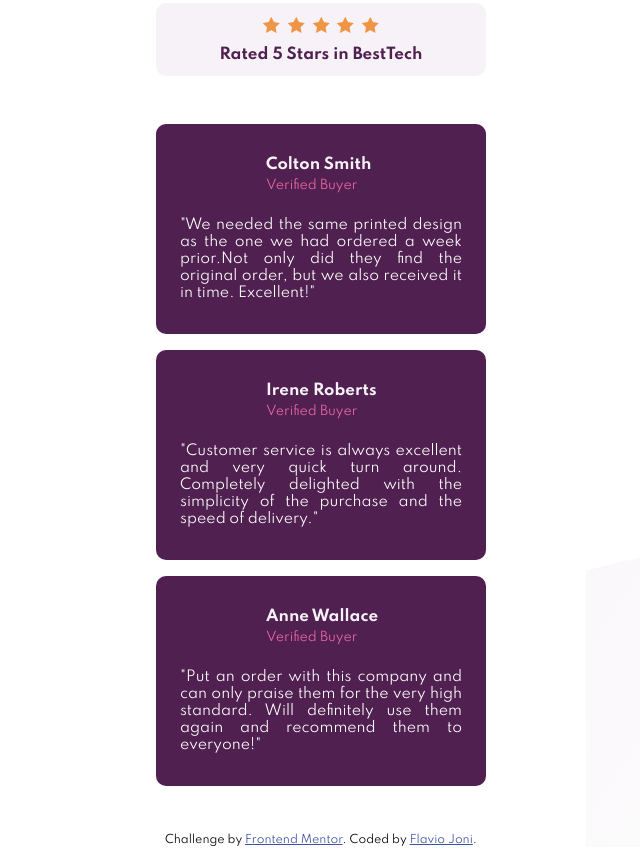
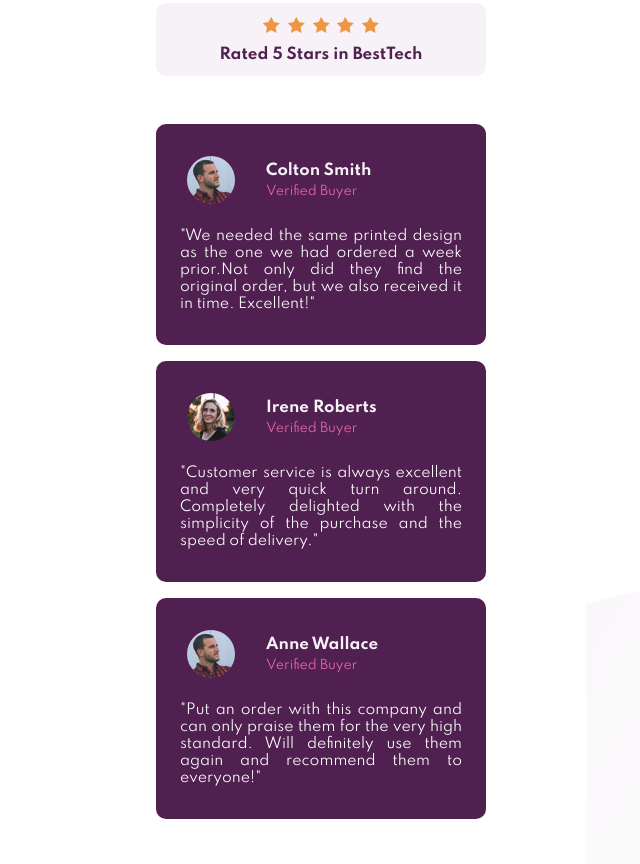
Before and after one commit to flaviojoni/social-proof-section, a plain HTML site: page index.html in a window 1280 px wide. Shown: the part 377-1241 px from the top of the page, without its empty margins (319-959 px from the left). Drawn offline with Linux system fonts and the light colour scheme; the site is published under a folder, as on GitHub Pages, so addresses that start at the root find nothing.

Commit message:
Update index.html

```diff
--- a/index.html
+++ b/index.html
@@ -63,7 +63,7 @@
   <div class="purple-cards">
     <div class="card-p">
       <div class="card-p-intern">
-        <img src="/images/image-colton.jpg" alt="">
+        <img src="./images/image-colton.jpg" alt="">
         <div class="card-t">
           <h4>Colton Smith</h4>
           <h5>Verified Buyer</h5>
@@ -76,7 +76,7 @@
 
     <div class="card-p">
       <div class="card-p-intern">
-        <img src="/images/image-irene.jpg" alt="">
+        <img src="./images/image-irene.jpg" alt="">
         <div class="card-t">
           <h4>Irene Roberts</h4>
           <h5>Verified Buyer</h5>
@@ -90,7 +90,7 @@
 
     <div class="card-p">
       <div class="card-p-intern">
-        <img src="/images/image-colton.jpg" alt="">
+        <img src="./images/image-colton.jpg" alt="">
         <div class="card-t">
           <h4>Anne Wallace</h4>
           <h5>Verified Buyer</h5>
```
